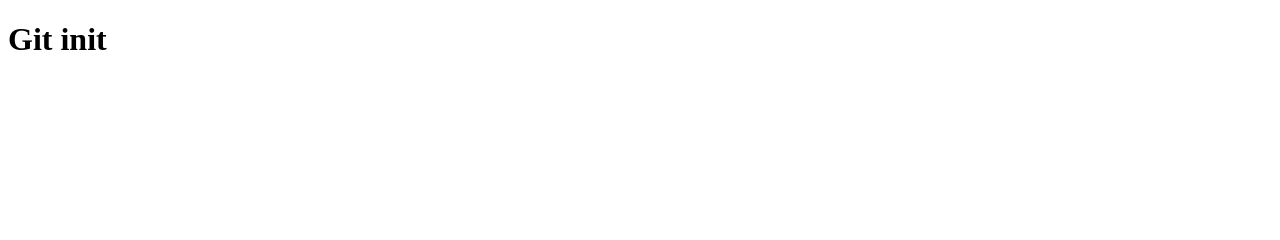
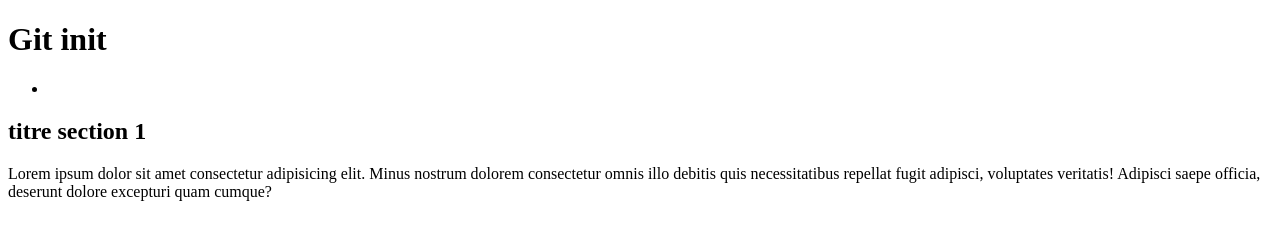
Before and after one commit to ninaSdev/landkit, a plain HTML site: page index.html in a window 1280 px wide. Drawn offline with Linux system fonts and the light colour scheme.

Commit message:
section 1 p

```diff
--- a/index.html
+++ b/index.html
@@ -9,5 +9,17 @@
 <body>
     <h1>Git init</h1>
 
+    <header>
+        <nav>
+            <ul>
+                <li></li>
+            </ul>
+        </nav>
+    </header>
+
+    <section>
+        <h1>titre section 1</h1>
+        <p>Lorem ipsum dolor sit amet consectetur adipisicing elit. Minus nostrum dolorem consectetur omnis illo debitis quis necessitatibus repellat fugit adipisci, voluptates veritatis! Adipisci saepe officia, deserunt dolore excepturi quam cumque?</p>
+    </section>
 </body>
 </html>
```
Also changed, not shown: 2 other files.
